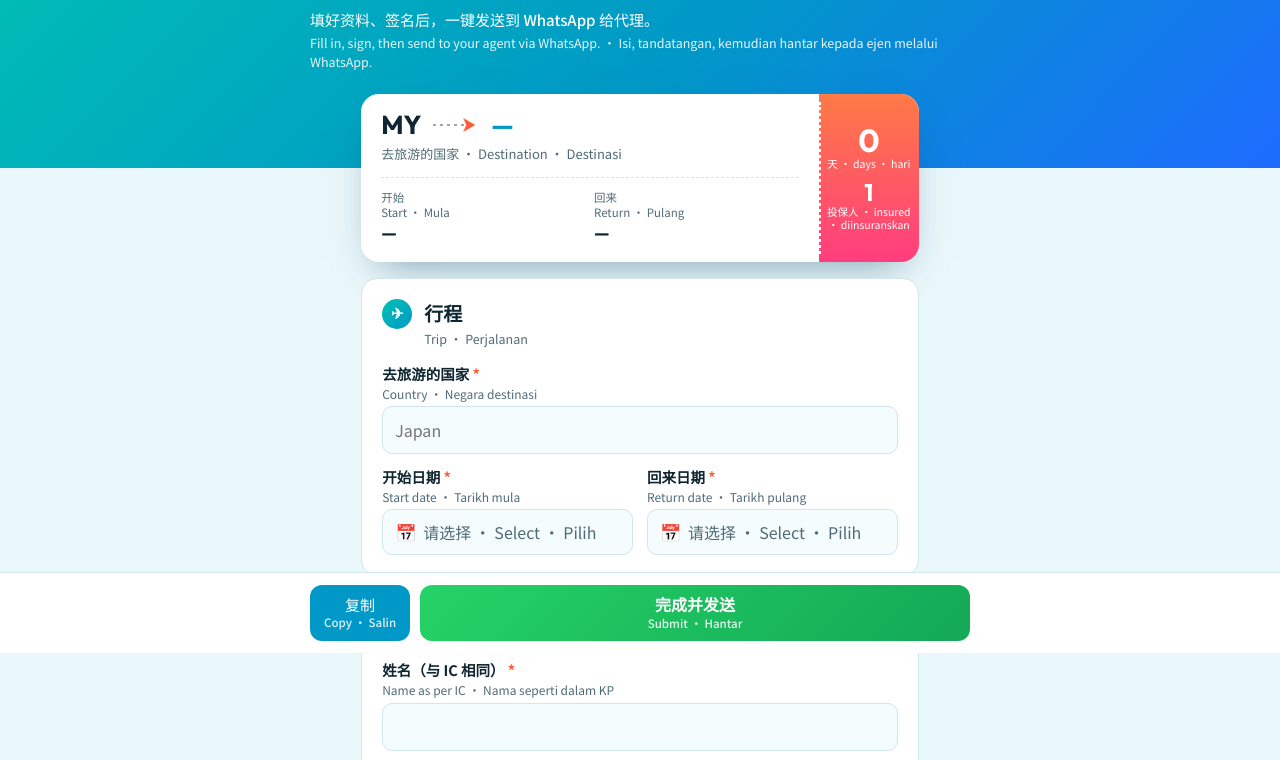
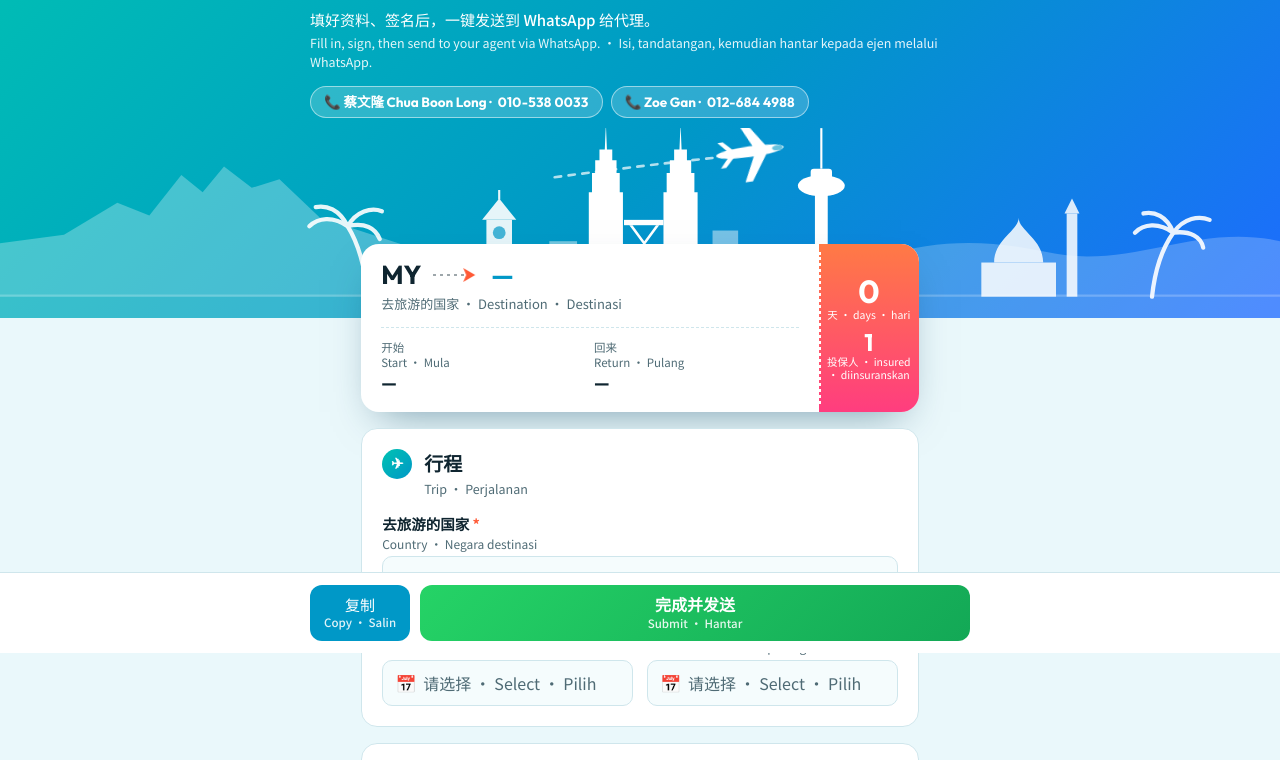
Before and after one commit to stevechua88-hub/CBL-GitHub, a plain HTML site: page travel/index.html in a window 1280 px wide. Shown: the part 147-907 px from the top of the page. Drawn offline with nearby package versions, Linux system fonts and the light colour scheme.

Commit message:
Travel form: add plane + Malaysia landmark skyline, Zoe Gan contact
Co-Authored-By: Claude Opus 5.5 <noreply@anthropic.com>
Claude-Session: https://claude.ai/code/session_01FDYrisCgJnuAGynfLqwCCk

```diff
--- a/travel/index.html
+++ b/travel/index.html
@@ -20,7 +20,7 @@
 :root[data-theme=light]{color-scheme:light}:root[data-theme=dark]{color-scheme:dark}
 *{box-sizing:border-box;min-width:0}
 body{margin:0;background:var(--bg);color:var(--ink);font:16px/1.5 "Noto Sans SC","Outfit",system-ui,sans-serif;overflow-x:clip}
-.top{background:linear-gradient(135deg,#00c2b2 0%,#0098c7 55%,#1e6bff 100%);color:#fff;padding:calc(26px + env(safe-area-inset-top)) max(5vw,16px) 96px;position:relative;overflow:hidden}
+.top{background:linear-gradient(135deg,#00c2b2 0%,#0098c7 55%,#1e6bff 100%);color:#fff;padding:calc(26px + env(safe-area-inset-top)) max(5vw,16px) 200px;position:relative;overflow:hidden}
 .top::after{content:"";position:absolute;right:-80px;top:-120px;width:220px;height:220px;opacity:.9;border-radius:50%;background:radial-gradient(circle,#ffe36e 0 38%,rgba(255,227,110,.25) 39% 60%,transparent 61%)}
 .top .in,.wrap{max-width:660px;margin:0 auto;position:relative;z-index:1}
 .brand{font:500 13px/1.3 "Outfit",sans-serif;opacity:.95;letter-spacing:.01em}
@@ -29,6 +29,11 @@ h1{font:700 clamp(30px,8vw,42px)/1.1 "Noto Sans SC",sans-serif;margin:10px 0 4px
 .lead{margin:12px 0 0;font-size:15px;font-weight:500}
 .lead span{display:block;font-size:12.5px;font-weight:400;opacity:.9;margin-top:3px}
 .wrap{padding:0 max(4vw,12px) 140px;margin-top:-74px}
+.sky{position:absolute;left:0;right:0;bottom:0;width:100%;height:190px;z-index:0;pointer-events:none}
+.contact{display:flex;flex-wrap:wrap;gap:8px;margin-top:14px}
+.contact a{display:inline-flex;align-items:center;gap:6px;background:rgba(255,255,255,.18);border:1px solid rgba(255,255,255,.5);color:#fff;text-decoration:none;border-radius:999px;padding:7px 13px;font:600 13.5px/1.2 "Outfit","Noto Sans SC",sans-serif}
+.contact a b{font-weight:700;letter-spacing:.02em}
+@media(prefers-reduced-motion:no-preference){.sky .plane{animation:bob 4s ease-in-out infinite}@keyframes bob{50%{transform:translate(6px,-4px)}}}
 .pass{background:var(--paper);border-radius:18px;box-shadow:0 18px 40px -18px rgba(0,60,90,.5);display:grid;grid-template-columns:minmax(0,1fr) 100px;overflow:hidden}
 .pass .main{padding:18px 20px}
 .route{display:flex;align-items:center;gap:12px;font:700 26px/1 "Outfit",sans-serif}
@@ -172,11 +177,50 @@ button:focus-visible{outline:3px solid var(--coral);outline-offset:2px}
 </head>
 <body>
 <div class="top"><div class="in">
-  <div class="brand">CG WEALTH CONSULTANCY · Chua Boon Long 蔡文隆</div>
+  <div class="brand">CG WEALTH CONSULTANCY</div>
   <h1>旅游保险申请资料</h1>
   <div class="h1s">Travel Insurance Application<br>Permohonan Insurans Perjalanan</div>
   <p class="lead">填好资料、签名后，一键发送到 WhatsApp 给代理。<span>Fill in, sign, then send to your agent via WhatsApp. · Isi, tandatangan, kemudian hantar kepada ejen melalui WhatsApp.</span></p>
-</div></div>
+  <div class="contact">
+    <a href="tel:+60105380033">📞 蔡文隆 Chua Boon Long · <b>010-538 0033</b></a>
+    <a href="tel:+60126844988">📞 Zoe Gan · <b>012-684 4988</b></a>
+  </div>
+</div>
+<svg class="sky" viewBox="0 0 1200 190" preserveAspectRatio="xMidYMax slice" aria-hidden="true">
+  <rect x="0" y="168" width="1200" height="22" fill="#fff" opacity=".22"/>
+  <!-- Mount Kinabalu + hills -->
+  <path d="M0 170V120L60 112 110 82 140 94 170 56 190 72 210 48 236 68 262 60 300 96 380 122 420 170Z" fill="#fff" opacity=".28"/>
+  <path d="M760 170C820 120 900 110 980 128S1120 100 1200 118V170Z" fill="#fff" opacity=".22"/>
+  <!-- city blocks -->
+  <g fill="#fff" opacity=".45"><rect x="515" y="118" width="26" height="52"/><rect x="668" y="108" width="24" height="62"/><rect x="700" y="126" width="30" height="44"/><rect x="812" y="122" width="28" height="48"/><rect x="540" y="132" width="20" height="38"/></g>
+  <!-- Melaka Stadthuys clock tower -->
+  <g fill="#fff" opacity=".9"><rect x="425" y="132" width="86" height="38"/><rect x="456" y="98" width="24" height="34"/><path d="M452 98 468 78 484 98Z"/><rect x="467" y="70" width="2" height="9"/></g>
+  <circle cx="468" cy="110" r="6" fill="#0098c7" opacity=".7"/>
+  <!-- Petronas Twin Towers -->
+  <g fill="#fff">
+    <path d="M552 170V72h3V54h3V42h4V32h5l1-24 1 24h5v10h4v12h3v18h3v98Z"/>
+    <path d="M622 170V72h3V54h3V42h4V32h5l1-24 1 24h5v10h4v12h3v18h3v98Z"/>
+    <rect x="585" y="98" width="37" height="5"/><path d="M590 103 604 122 618 103h-3l-11 15-11-15Z"/>
+  </g>
+  <!-- Menara KL -->
+  <g fill="#fff"><rect x="764" y="74" width="12" height="96"/><ellipse cx="770" cy="66" rx="22" ry="10"/><rect x="760" y="50" width="20" height="10" rx="3"/><rect x="769" y="12" width="2" height="38"/></g>
+  <!-- Masjid -->
+  <g fill="#fff" opacity=".85"><rect x="920" y="138" width="70" height="32"/><path d="M932 138c0-22 23-30 23-42 0 12 23 20 23 42Z"/><rect x="1000" y="92" width="10" height="78"/><path d="M998 92 1005 78 1012 92Z"/></g>
+  <!-- palm trees -->
+  <g stroke="#fff" stroke-width="4" fill="none" stroke-linecap="round" opacity=".9">
+    <path d="M345 170C342 140 336 120 326 104"/><path d="M326 104C312 94 298 96 290 104M326 104C318 88 306 84 296 86M326 104C334 90 348 86 358 90M326 104C342 100 352 106 356 116"/>
+    <path d="M1080 170C1083 142 1090 124 1100 110"/><path d="M1100 110C1086 100 1072 102 1064 110M1100 110C1094 94 1082 90 1072 92M1100 110C1110 96 1124 94 1134 98M1100 110C1116 108 1126 114 1128 124"/>
+  </g>
+  <!-- aeroplane -->
+  <path d="M520 58C580 50 630 44 668 40" stroke="#fff" stroke-width="2.5" stroke-dasharray="6 7" fill="none" opacity=".7" stroke-linecap="round"/>
+  <g class="plane"><g transform="translate(700 36) rotate(-8)" fill="#fff">
+    <ellipse cx="0" cy="0" rx="32" ry="5"/>
+    <path d="M4-3-8-28h7L16-3ZM4 3-8 28h7L16 3Z"/>
+    <path d="M-20-2-29-12h5L-14-2ZM-20 2-29 12h5L-14 2Z"/>
+    <ellipse cx="26" cy="0" rx="5" ry="2.5" fill="#0098c7" opacity=".6"/>
+  </g></g>
+</svg>
+</div>
 
 <div class="wrap">
   <div class="pass" aria-live="polite">
@@ -226,7 +270,7 @@ button:focus-visible{outline:3px solid var(--coral);outline-offset:2px}
 
   <div class="msg" id="msg">
     <h2><span class="zh">PDF 已准备好 ✓</span><span class="ot">PDF ready · PDF sedia</span></h2>
-    <p class="note" style="margin:0 0 12px">选择 WhatsApp / WeChat / Telegram 等，再选要发给谁（例如代理 <b>蔡文隆 010-5380033</b>）。如果没有自动弹出，请按下面按钮。<span class="otl">Choose WhatsApp / WeChat / Telegram, then the contact. If nothing pops up, tap below. · Pilih WhatsApp / WeChat / Telegram, kemudian penerima. Jika tiada paparan, tekan di bawah.</span></p>
+    <p class="note" style="margin:0 0 12px">选择 WhatsApp / WeChat / Telegram 等，再选要发给谁（例如代理 <b>蔡文隆 010-5380033</b> 或 <b>Zoe Gan 012-6844988</b>）。如果没有自动弹出，请按下面按钮。<span class="otl">Choose WhatsApp / WeChat / Telegram, then the contact. If nothing pops up, tap below. · Pilih WhatsApp / WeChat / Telegram, kemudian penerima. Jika tiada paparan, tekan di bawah.</span></p>
     <button type="button" class="go big" id="sendPdf"><span class="zh">📄 发送 PDF</span><span class="ot">Send PDF · Hantar PDF</span></button>
     <p class="note" id="shareMsg"></p>
     <div class="step">
@@ -639,7 +683,7 @@ function pageHeader(x,first){
     x.fillStyle='#ffd84a';x.beginPath();x.arc(PW-40,10,120,0,Math.PI*2);x.fill();
     x.fillStyle='#fff';x.font=F(700,54);x.fillText('旅游保险申请资料',MX,98);
     x.font=F(600,26);x.fillText('Travel Insurance Application · Permohonan Insurans Perjalanan',MX,142);
-    x.font=F(500,21);x.fillText('CG WEALTH CONSULTANCY · Chua Boon Long 蔡文隆 · 010-5380033',MX,186);
+    x.font=F(500,21);x.fillText('CG WEALTH CONSULTANCY · 蔡文隆 Chua Boon Long 010-5380033 · Zoe Gan 012-6844988',MX,186);
     x.fillText(`提交日期 Submitted Dihantar: ${new Date().toLocaleString('en-GB',{day:'2-digit',month:'2-digit',year:'numeric',hour:'2-digit',minute:'2-digit'})}`,MX,214);
     return 270;
   }
```
